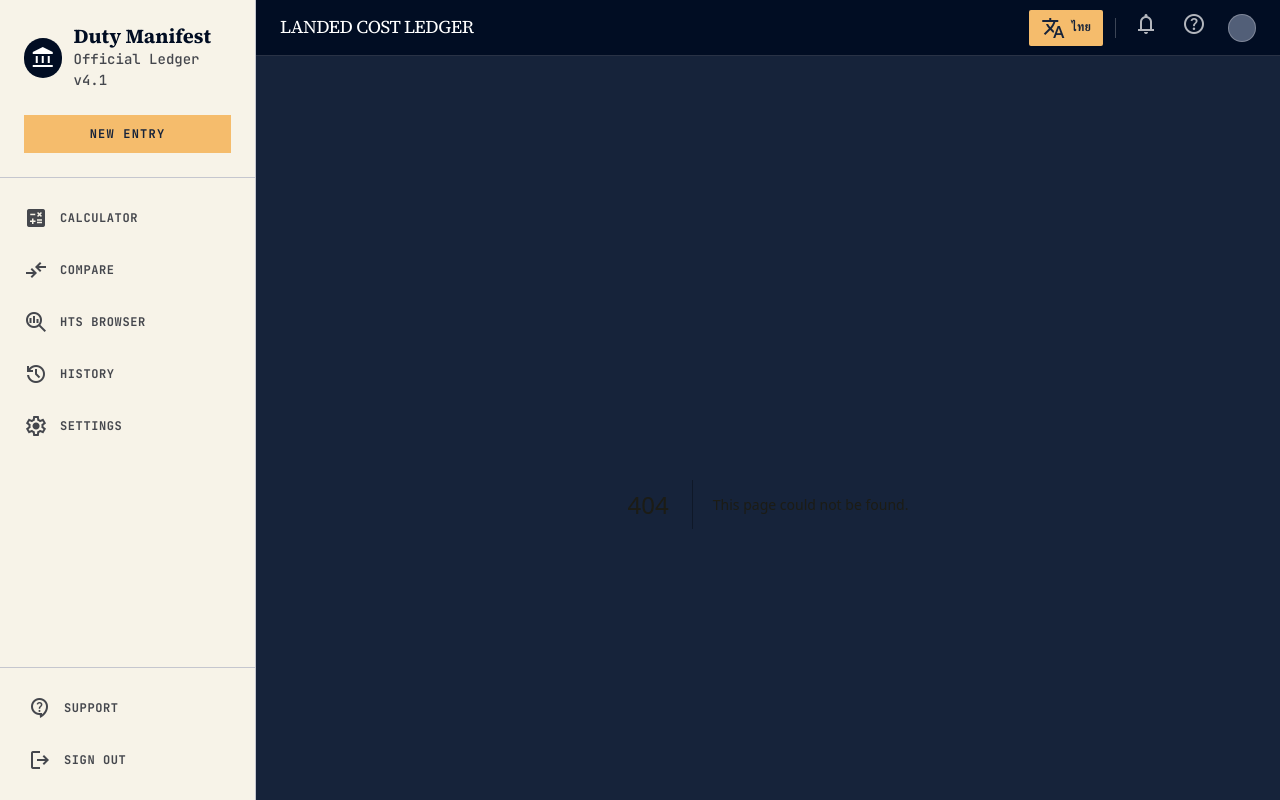
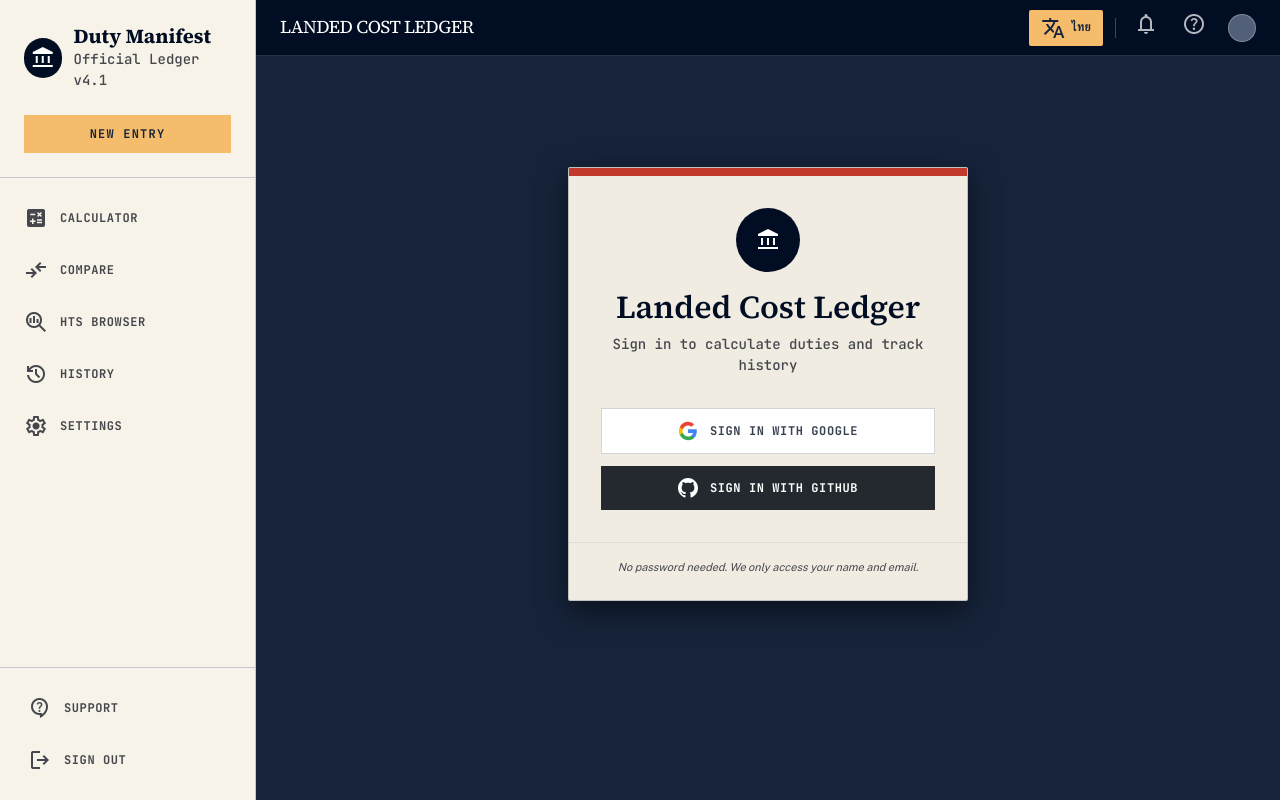
Before and after one commit to wave03F/landed-cost-engine, a Next.js app in the folder frontend/: page /login in a window 1280 px wide. Before the commit this address had no page. Built offline with nearby package versions, Linux system fonts and the light colour scheme; no server answers.

Commit message:
Add LoginPage component with OAuth sign-in options

```diff
--- /dev/null
+++ b/frontend/src/app/login/page.tsx
@@ -0,0 +1,66 @@
+"use client";
+
+const API_URL = process.env.NEXT_PUBLIC_API_URL ?? "";
+
+export default function LoginPage() {
+  return (
+    <div className="min-h-[70vh] flex items-center justify-center">
+      <div className="bg-manifest-paper border border-steel-blue/30 shadow-[0_10px_30px_rgba(0,0,0,0.5)] rounded-sm overflow-hidden w-full max-w-[400px]">
+        {/* Red accent */}
+        <div className="h-2 bg-duty-red w-full" />
+
+        {/* Header */}
+        <div className="px-8 pt-8 pb-4 text-center">
+          <div className="w-16 h-16 rounded-full bg-primary flex items-center justify-center text-on-primary mx-auto mb-4">
+            <span className="material-symbols-outlined text-[32px]" style={{ fontVariationSettings: "'FILL' 1" }}>
+              account_balance
+            </span>
+          </div>
+          <h1 className="font-headline-lg text-headline-lg text-primary">Landed Cost Ledger</h1>
+          <p className="font-code-sm text-code-sm text-on-surface-variant mt-2">
+            Sign in to calculate duties and track history
+          </p>
+        </div>
+
+        {/* OAuth Buttons */}
+        <div className="px-8 pb-8 pt-4 space-y-3">
+          {/* Google */}
+          <a
+            href={`${API_URL}/auth/login/google`}
+            className="w-full flex items-center justify-center gap-3 bg-white border border-gray-300 text-gray-700 font-medium py-3 px-4 hover:bg-gray-50 hover:shadow-sm transition-all"
+          >
+            <svg width="20" height="20" viewBox="0 0 24 24">
+              <path d="M22.56 12.25c0-.78-.07-1.53-.2-2.25H12v4.26h5.92c-.26 1.37-1.04 2.53-2.21 3.31v2.77h3.57c2.08-1.92 3.28-4.74 3.28-8.09z" fill="#4285F4"/>
+              <path d="M12 23c2.97 0 5.46-.98 7.28-2.66l-3.57-2.77c-.98.66-2.23 1.06-3.71 1.06-2.86 0-5.29-1.93-6.16-4.53H2.18v2.84C3.99 20.53 7.7 23 12 23z" fill="#34A853"/>
+              <path d="M5.84 14.09c-.22-.66-.35-1.36-.35-2.09s.13-1.43.35-2.09V7.07H2.18C1.43 8.55 1 10.22 1 12s.43 3.45 1.18 4.93l2.85-2.22.81-.62z" fill="#FBBC05"/>
+              <path d="M12 5.38c1.62 0 3.06.56 4.21 1.64l3.15-3.15C17.45 2.09 14.97 1 12 1 7.7 1 3.99 3.47 2.18 7.07l3.66 2.84c.87-2.6 3.3-4.53 6.16-4.53z" fill="#EA4335"/>
+            </svg>
+            <span className="font-label-caps text-label-caps uppercase tracking-wider">
+              Sign in with Google
+            </span>
+          </a>
+
+          {/* GitHub */}
+          <a
+            href={`${API_URL}/auth/login/github`}
+            className="w-full flex items-center justify-center gap-3 bg-[#24292f] text-white font-medium py-3 px-4 hover:bg-[#1b1f23] transition-all"
+          >
+            <svg width="20" height="20" viewBox="0 0 24 24" fill="white">
+              <path d="M12 0c-6.626 0-12 5.373-12 12 0 5.302 3.438 9.8 8.207 11.387.599.111.793-.261.793-.577v-2.234c-3.338.726-4.033-1.416-4.033-1.416-.546-1.387-1.333-1.756-1.333-1.756-1.089-.745.083-.729.083-.729 1.205.084 1.839 1.237 1.839 1.237 1.07 1.834 2.807 1.304 3.492.997.107-.775.418-1.305.762-1.604-2.665-.305-5.467-1.334-5.467-5.931 0-1.311.469-2.381 1.236-3.221-.124-.303-.535-1.524.117-3.176 0 0 1.008-.322 3.301 1.23.957-.266 1.983-.399 3.003-.404 1.02.005 2.047.138 3.006.404 2.291-1.552 3.297-1.23 3.297-1.23.653 1.653.242 2.874.118 3.176.77.84 1.235 1.911 1.235 3.221 0 4.609-2.807 5.624-5.479 5.921.43.372.823 1.102.823 2.222v3.293c0 .319.192.694.801.576 4.765-1.589 8.199-6.086 8.199-11.386 0-6.627-5.373-12-12-12z"/>
+            </svg>
+            <span className="font-label-caps text-label-caps uppercase tracking-wider">
+              Sign in with GitHub
+            </span>
+          </a>
+        </div>
+
+        {/* Footer */}
+        <div className="px-8 pb-6 text-center border-t border-steel-blue/10 pt-4">
+          <p className="text-[11px] text-on-surface-variant italic">
+            No password needed. We only access your name and email.
+          </p>
+        </div>
+      </div>
+    </div>
+  );
+}
```
